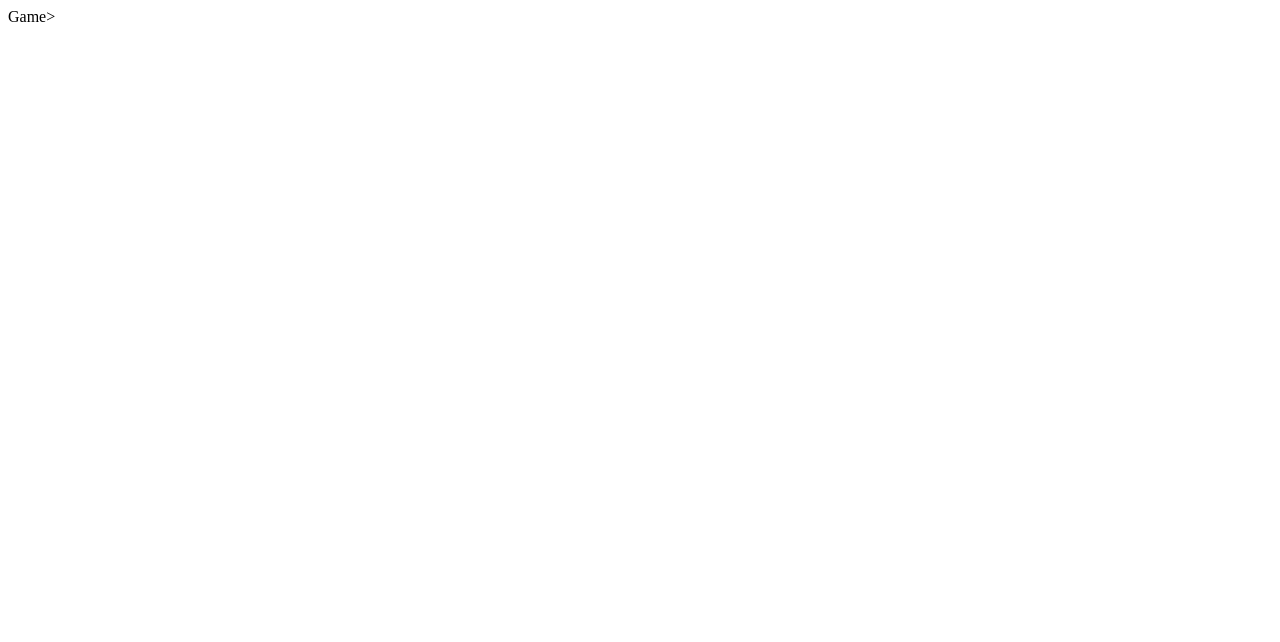
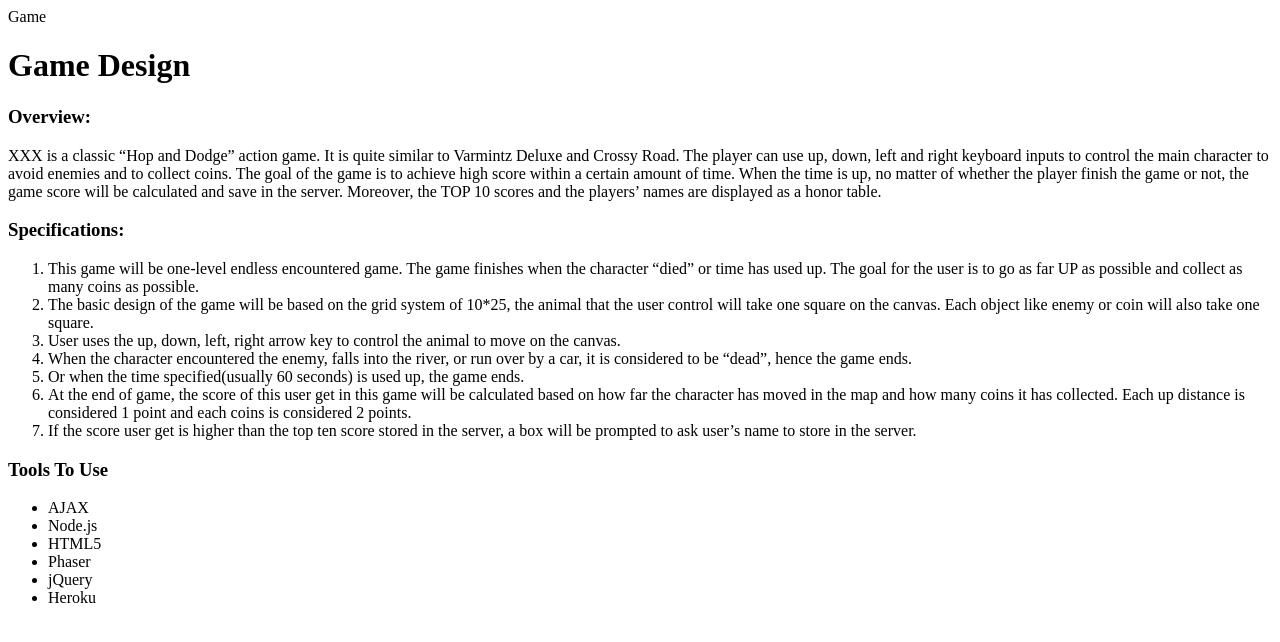
Before and after one commit to agynessl/2dWebgame, a website: page index.html in a window 1280 px wide. Drawn offline with Linux system fonts and the light colour scheme.

Commit message:
add info in html

```diff
--- a/index.html
+++ b/index.html
@@ -1,3 +1,31 @@
 <html lang="en">
-  <head>Game</head>>
+  <head>Game</head>
+  <body>
+  	<h1> Game Design </h1>
+
+  	<h3> Overview: </h3>
+  	<p> XXX is a classic “Hop and Dodge” action game. It is quite similar to Varmintz Deluxe and Crossy Road. The player can use up, down, left and right keyboard inputs to control the main character to avoid enemies and to collect coins. The goal of the game is to achieve high score within a certain amount of time. When the time is up, no matter of whether the player finish the game or not, the game score will be calculated and save in the server. Moreover, the TOP 10 scores and the players’ names are displayed as a honor table.</p>
+
+  	<h3> Specifications: </h3>
+  	<ol>
+  		<li> This game will be one-level endless encountered game. The game finishes when the character “died” or time has used up. The goal for the user is to go as far UP as possible and collect as many coins as possible. </li>
+  		<li> The basic design of the game will be based on the grid system of 10*25, the animal that the user control will take one square on the canvas. Each object like enemy or coin will also take one square. </li>
+  		<li>User uses the up, down, left, right arrow key to control the animal to move on the canvas. </li>
+  		<li>When the character encountered the enemy, falls into the river, or run over by a car, it is considered to be “dead”, hence the game ends.</li>
+  		<li>Or when the time specified(usually 60 seconds) is used up, the game ends.</li>
+  		<li>At the end of game, the score of this user get in this game will be calculated based on how far the character has moved in the map and how many coins it has collected. Each up distance is considered 1 point and each coins is considered 2 points.</li>
+  		<li>If the score user get is higher than the top ten score stored in the server, a box will be prompted to ask user’s name to store in the server.</li>
+  	</ol>
+
+  	<h3> Tools To Use </h3>
+  	<ul>
+  		<li>AJAX</li>
+  		<li>Node.js</li>
+  		<li>HTML5</li>
+  		<li>Phaser</li>
+  		<li>jQuery</li>
+  		<li>Heroku</li>
+  	</ul>
+
+  </body>
 </html>
```
